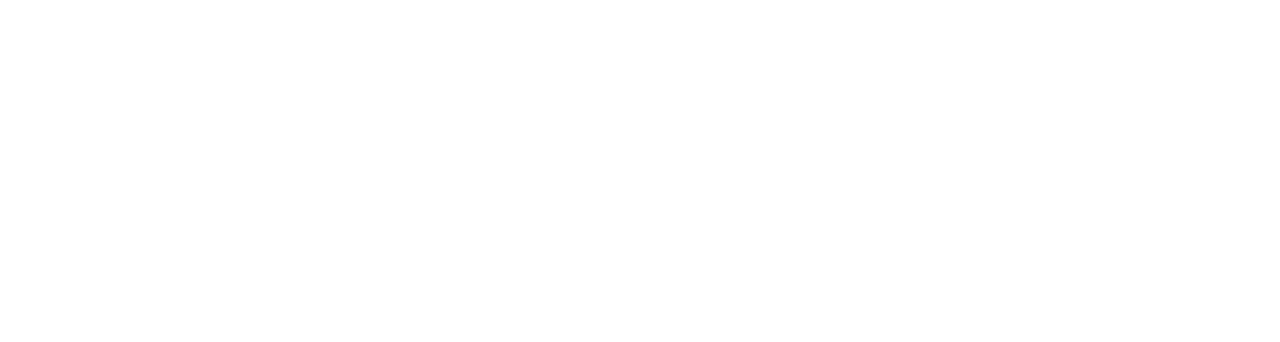
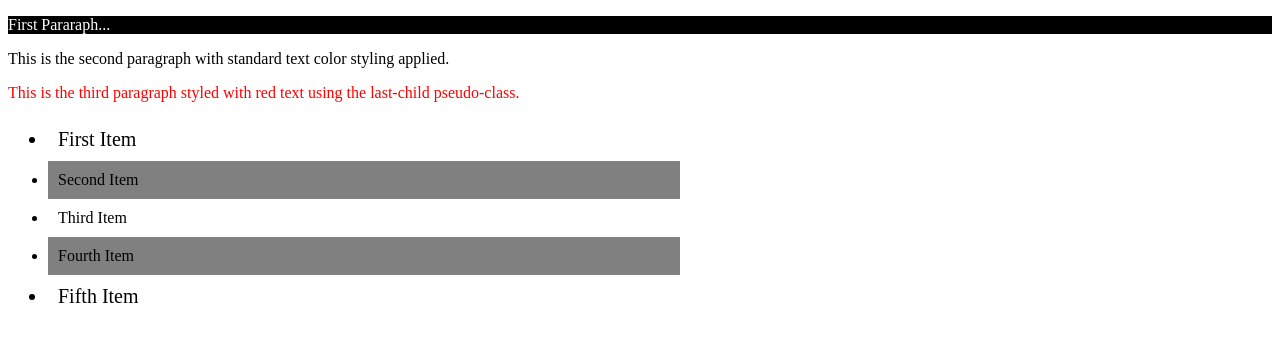
Before and after one commit to acciojob/pseudo-classes-Rahul-Bareth, a website: page main.html in a window 1280 px wide. Drawn offline with Linux system fonts and the light colour scheme.

Commit message:
created a submission

```diff
--- a/main.html
+++ b/main.html
@@ -4,10 +4,24 @@
 
 <head>
 	<link rel="stylesheet" href="styles.css">
+	<title>CSS Pseudo Classes</title>
 </head>
 
 <body>
 	<!-- the entire body must be written by student -->
+	<article>
+		<p>First Pararaph...</p>
+		<p>This is the second paragraph with standard text color styling applied.</p>
+		<p>This is the third paragraph styled with red text using the last-child pseudo-class.</p>
+	</article>
+
+	<ul>
+		<li>First Item</li>
+		<li>Second Item</li>
+		<li>Third Item</li>
+		<li>Fourth Item</li>
+		<li>Fifth Item</li>
+	</ul>
     <script type="text/javascript" src="./script.js">
 </script>
 
--- a/styles.css
+++ b/styles.css
@@ -1 +1,36 @@
 /*  your css code here. If applicable */
+root: {
+	background-color: rgb(135, 205, 235);
+}
+
+article p:first-child {
+	color: white;
+	background-color: black;
+}
+
+article p:nth-child(2) {
+	color: inherit;
+}
+
+article p:last-child {
+	color: red;
+}
+
+ul li {
+	background-color: gray;
+	width: 50%;
+	padding: 10px;
+}
+
+ul li:nth-child(odd) {
+  background-color: white;
+}
+
+ul li:first-child,
+ul li:last-child {
+	font-size: 20px;
+}
+
+ul li:nth-child(odd) {
+  background-color: white;
+}
```
